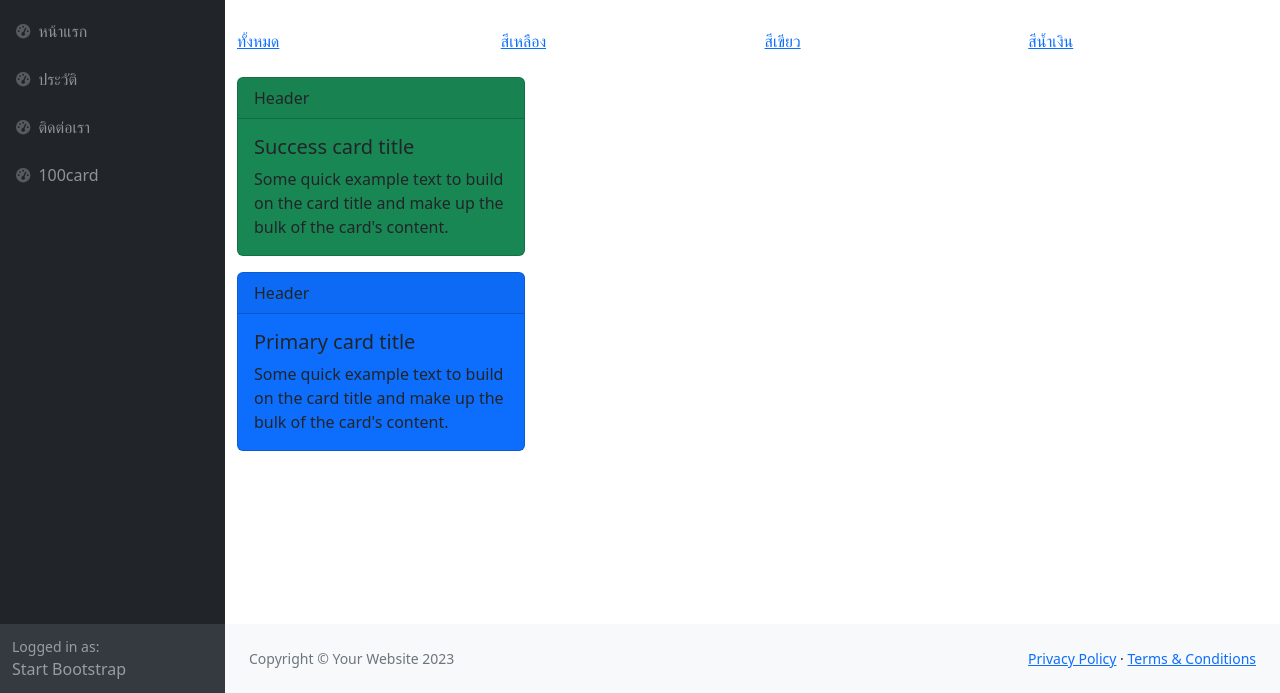
After one commit to Godtasan552/django_my_web, a Django app: page /color/ in a window 1280 px wide. The commit adds this page. Shown: the part 107-800 px from the top of the page. Run offline with Django 5.2, Linux system fonts and the light colour scheme; some libraries are stand-ins or nearby versions.

Commit message:
toke back end .get

```diff
--- a/mywebpage/urls.py
+++ b/mywebpage/urls.py
@@ -6,4 +6,5 @@ urlpatterns = [
     path('about/', views.aboutPage, name='about'),
     path('contact/', views.contactPage, name='contact'),
     path('test/', views.testPage, name='test-page'),
+    path('color/', views.cardclrPage, name='cardcolor'),
 ]
--- a/mywebpage/views.py
+++ b/mywebpage/views.py
@@ -20,3 +20,14 @@ def testPage(request):
     context["list"] = lt
 
     return render(request, 'test.html',context)
+
+def cardclrPage(request):
+    context = {
+        'color': 'all',
+    }
+
+    if request.method == "GET":
+        color = request.GET.get('color')
+        context = {'color': color}
+
+    return render(request, 'card_color.html', context)
--- a/templates/base.html
+++ b/templates/base.html
@@ -65,8 +65,9 @@
                             </a>
                             <a class="nav-link" href="{% url 'test-page' %}">
                                 <div class="sb-nav-link-icon"><i class="fas fa-tachometer-alt"></i></div>
-                                หน้าทดสอบ
+                                100card
                             </a>
+
                             <div class="collapse" id="collapseLayouts" aria-labelledby="headingOne" data-bs-parent="#sidenavAccordion">
                                 <nav class="sb-sidenav-menu-nested nav">
                                     <a class="nav-link" href="layout-static.html">Static Navigation</a>
--- /dev/null
+++ b/templates/card_color.html
@@ -0,0 +1,39 @@
+{% extends "base.html" %}
+
+{% block content %}
+<h1>{{ color }}</h1>
+<div class="container">
+  <div class="row mt-4">
+    <div class="col"><a href="?color=all">ทั้งหมด</a></div>
+    <div class="col"><a href="#color=yellow">สีเหลือง</a></div>
+    <div class="col"><a href="#color=green">สีเขียว</a></div>
+    <div class="col"><a href="#color=blue">สีน้ำเงิน</a></div>
+  </div>
+
+  <div class="mt-4">
+    {% if color == 'all' or color == 'yellow'%}
+    <div class="card text-dark bg-warning mb-3" style="max-width: 18rem;">
+      <div class="card-header">Header</div>
+      <div class="card-body">
+        <h5 class="card-title">Warning card title</h5>
+        <p class="card-text">Some quick example text to build on the card title and make up the bulk of the card's content.</p>
+      </div>
+    </div>
+    {% endif %}
+    <div class="card text-dark bg-success mb-3" style="max-width: 18rem;">
+      <div class="card-header">Header</div>
+      <div class="card-body">
+        <h5 class="card-title">Success card title</h5>
+        <p class="card-text">Some quick example text to build on the card title and make up the bulk of the card's content.</p>
+      </div>
+    </div>
+    <div class="card text-dark bg-primary mb-3" style="max-width: 18rem;">
+      <div class="card-header">Header</div>
+      <div class="card-body">
+        <h5 class="card-title">Primary card title</h5>
+        <p class="card-text">Some quick example text to build on the card title and make up the bulk of the card's content.</p>
+      </div>
+    </div>
+  </div>
+</div>
+{% endblock content %}
```
